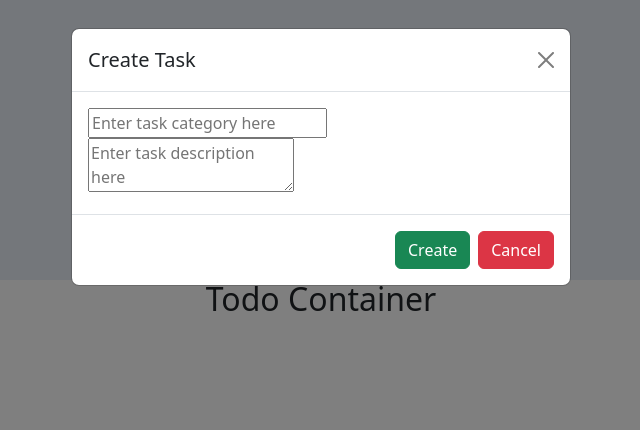
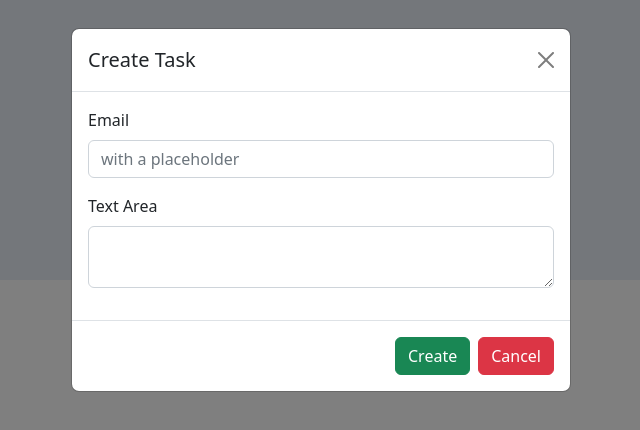
Before and after one commit to Azizbek98/ReactJS-Small-Apps, a React (Create React App) app in the folder todo-app/: page / in a window 1280 px wide. Both pictures are taken after a click on the button "Create task". Shown: the top 430 px of the page, without its empty margins (319-959 px from the left). Built offline with nearby package versions, Linux system fonts and the light colour scheme.

Commit message:
feat: adding new elements from reactstrap library

```diff
--- a/todo-app/src/Forms/ModalForm/ModalForm.jsx
+++ b/todo-app/src/Forms/ModalForm/ModalForm.jsx
@@ -1,19 +1,27 @@
 import React from "react";
 import { Button, Modal, ModalHeader, ModalBody, ModalFooter } from "reactstrap";
+import { Form, FormGroup, Label, Input } from "reactstrap";
 
 const ModalForm = ({ modal, toggle }) => {
   return (
     <Modal isOpen={modal} toggle={toggle}>
       <ModalHeader toggle={toggle}>Create Task</ModalHeader>
       <ModalBody>
-        <form>
-          <div className="form-group">
-            <input type="text" placeholder="Enter task category here" />
-          </div>
-          <div className="form-group">
-            <textarea placeholder="Enter task description here"></textarea>
-          </div>
-        </form>
+        <Form>
+          <FormGroup>
+            <Label for="exampleEmail">Email</Label>
+            <Input
+              id="exampleEmail"
+              name="email"
+              placeholder="with a placeholder"
+              type="email"
+            />
+          </FormGroup>
+          <FormGroup>
+            <Label for="exampleText">Text Area</Label>
+            <Input id="exampleText" name="text" type="textarea" />
+          </FormGroup>
+        </Form>
       </ModalBody>
       <ModalFooter>
         <Button color="success" onClick={toggle}>
```
